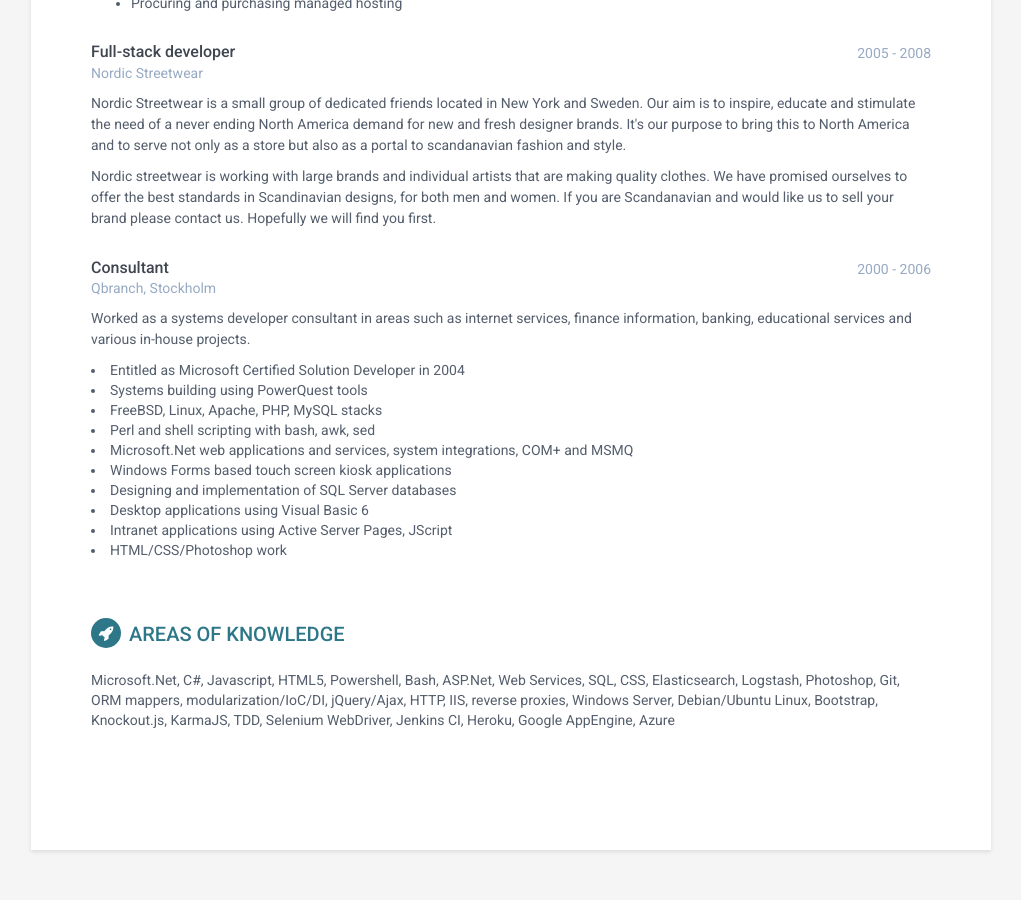
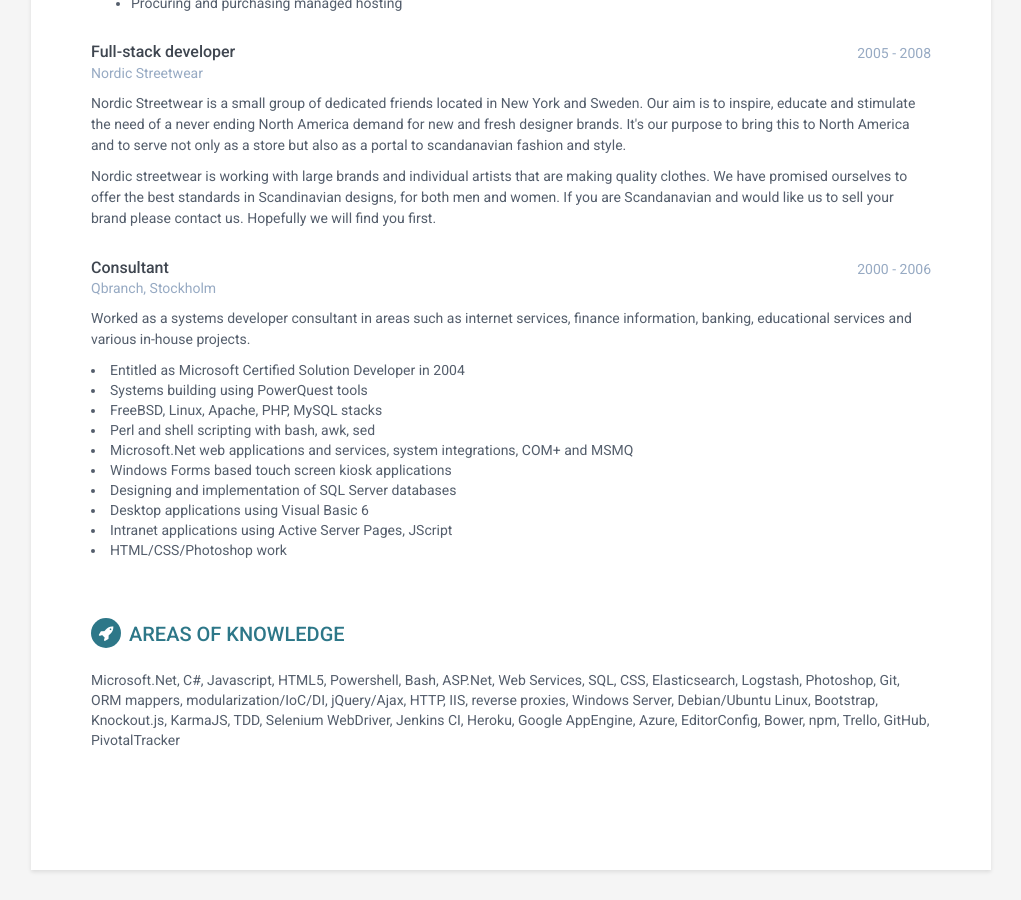
Before and after one commit to anderssonjohan/resume, a Jekyll site: the page built from index.html, in a window 1280 px wide and 900 px high, scrolled down 1333 px. Shown: the whole window, without its empty margins (129-1150 px from the left). Built offline with Jekyll 4.4.1, drawn with Linux system fonts in a browser that asks for light colours.

Commit message:
Add moar skills

```diff
--- a/_includes/skills.html
+++ b/_includes/skills.html
@@ -3,6 +3,7 @@
     <div class="skillset">
         Microsoft.Net, C#, Javascript, HTML5, Powershell, Bash, ASP.Net, Web Services, SQL, CSS, Elasticsearch, Logstash,
         Photoshop, Git, ORM mappers, modularization/IoC/DI, jQuery/Ajax, HTTP, IIS, reverse proxies, Windows Server, Debian/Ubuntu Linux,
-        Bootstrap, Knockout.js, KarmaJS, TDD, Selenium WebDriver, Jenkins CI, Heroku, Google AppEngine, Azure
+        Bootstrap, Knockout.js, KarmaJS, TDD, Selenium WebDriver, Jenkins CI, Heroku, Google AppEngine, Azure, EditorConfig, Bower, npm,
+        Trello, GitHub, PivotalTracker
     </div>
 </section><!--//skills-section-->
```
